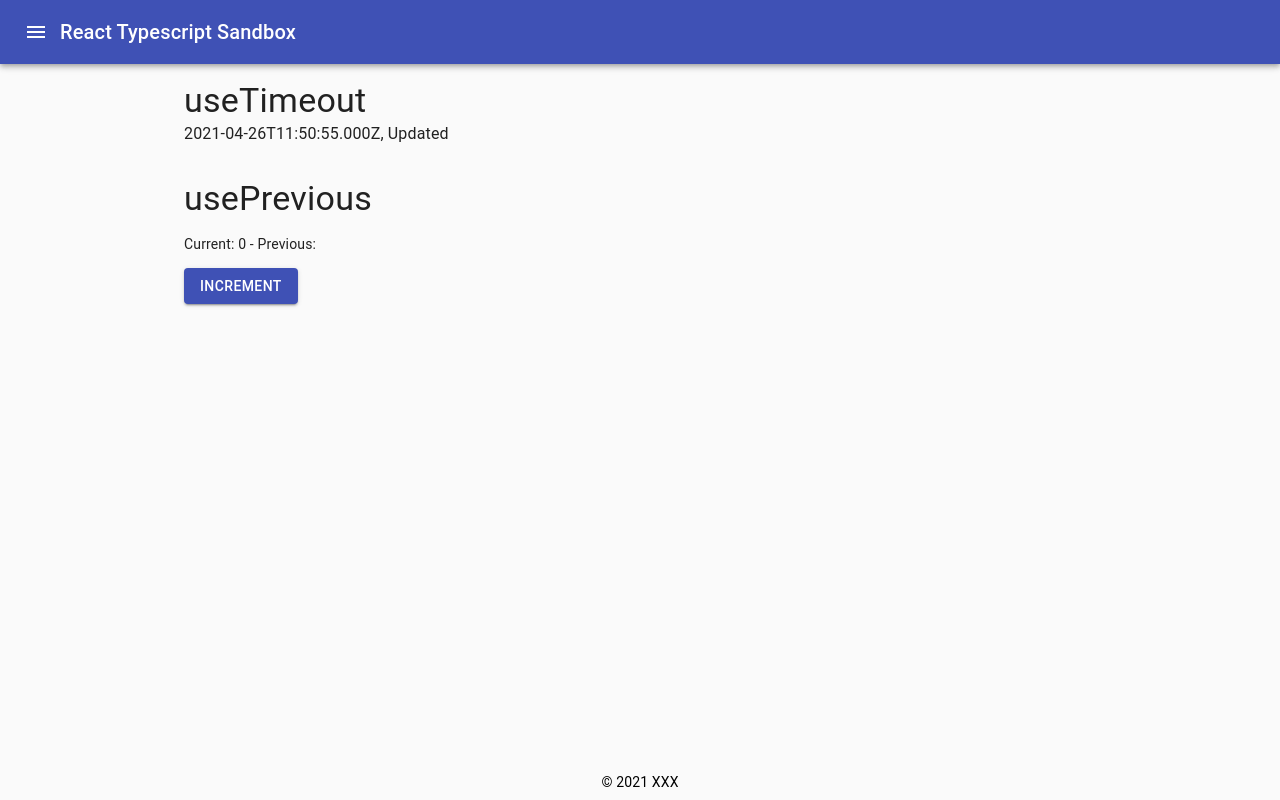
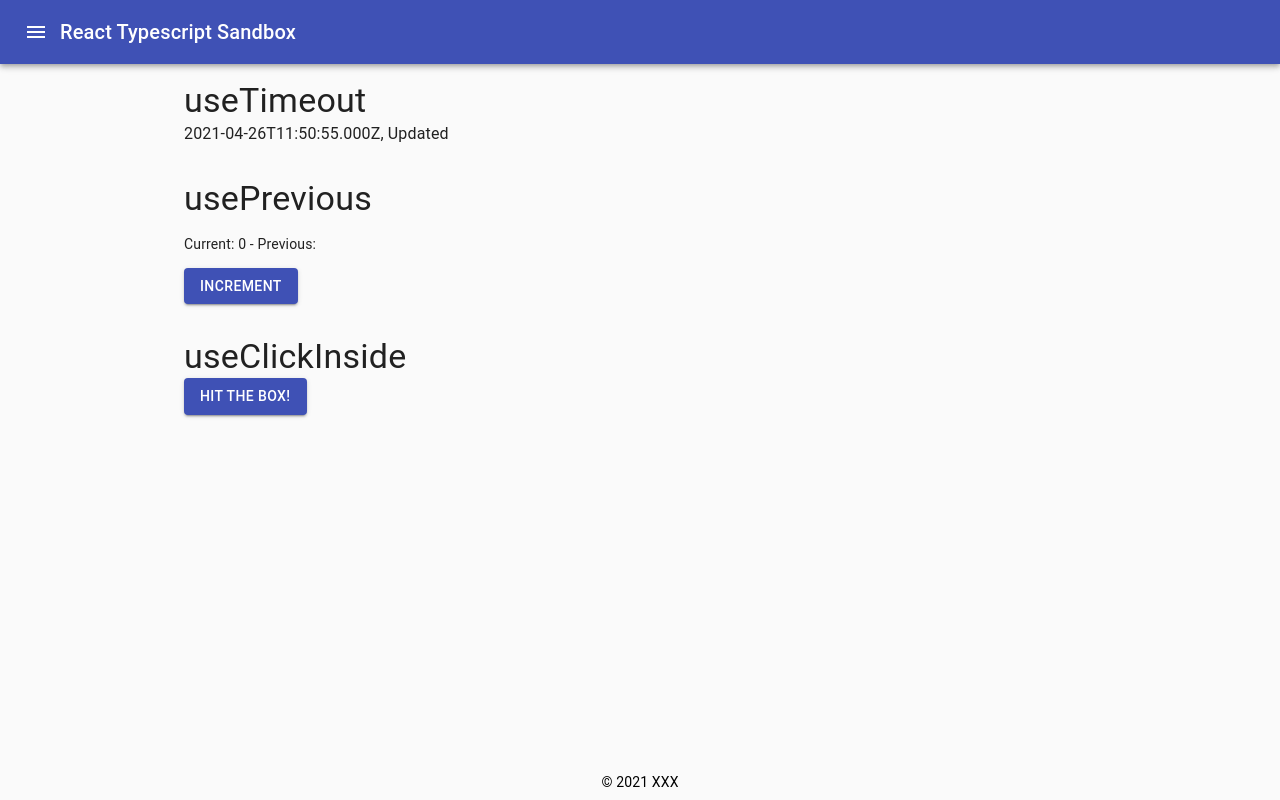
Before and after one commit to tayutaedomo/react-typescript-sandbox, a React (Create React App) app: page /awesome_hooks in a window 1280 px wide. Built offline with nearby package versions, Linux system fonts and the light colour scheme.

Commit message:
add: UseClickInside component

```diff
--- a/src/components/awesome_hooks/AwesomeHooks.tsx
+++ b/src/components/awesome_hooks/AwesomeHooks.tsx
@@ -2,12 +2,14 @@ import React, { VFC } from 'react';
 
 import UseTimeout from './UseTimeout';
 import UsePrevious from './UsePrevious';
+import UseClickInside from './UseClickInside';
 
 const AwesomeHooks: VFC = () => {
   return (
     <>
       <UseTimeout />
       <UsePrevious />
+      <UseClickInside />
     </>
   );
 };
--- /dev/null
+++ b/src/components/awesome_hooks/UseClickInside.tsx
@@ -0,0 +1,29 @@
+import React, { VFC, useRef } from 'react';
+import { Box, Button, Typography } from '@material-ui/core';
+import { useClickInside } from './hooks/useClickInside';
+
+type HitBoxProps = {
+  onClickInside: () => void;
+};
+
+const HitBox: VFC<HitBoxProps> = ({ onClickInside }) => {
+  const clickRef = useRef<HTMLButtonElement>();
+  useClickInside(clickRef, onClickInside);
+
+  return (
+    <Button ref={clickRef} variant="contained" color="primary">
+      Hit the box!
+    </Button>
+  );
+};
+
+const UseClickInside: VFC = () => {
+  return (
+    <Box py={2}>
+      <Typography variant="h4">useClickInside</Typography>
+      <HitBox onClickInside={() => alert('Hit the box!')} />
+    </Box>
+  );
+};
+
+export default UseClickInside;
--- /dev/null
+++ b/src/components/awesome_hooks/hooks/useClickInside.ts
@@ -0,0 +1,19 @@
+import { RefObject, useEffect } from 'react';
+
+export const useClickInside = (
+  ref: RefObject<HTMLButtonElement>,
+  callback: () => void
+) => {
+  const handleClick = (e) => {
+    if (ref.current && ref.current.contains(e.target)) {
+      callback();
+    }
+  };
+
+  useEffect(() => {
+    document.addEventListener('click', handleClick);
+    return () => {
+      document.removeEventListener('click', handleClick);
+    };
+  });
+};
```
